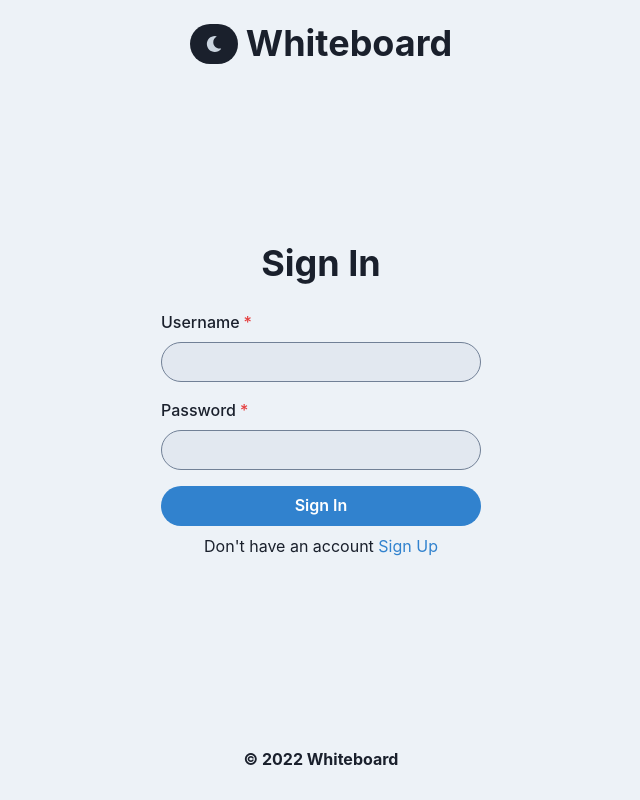
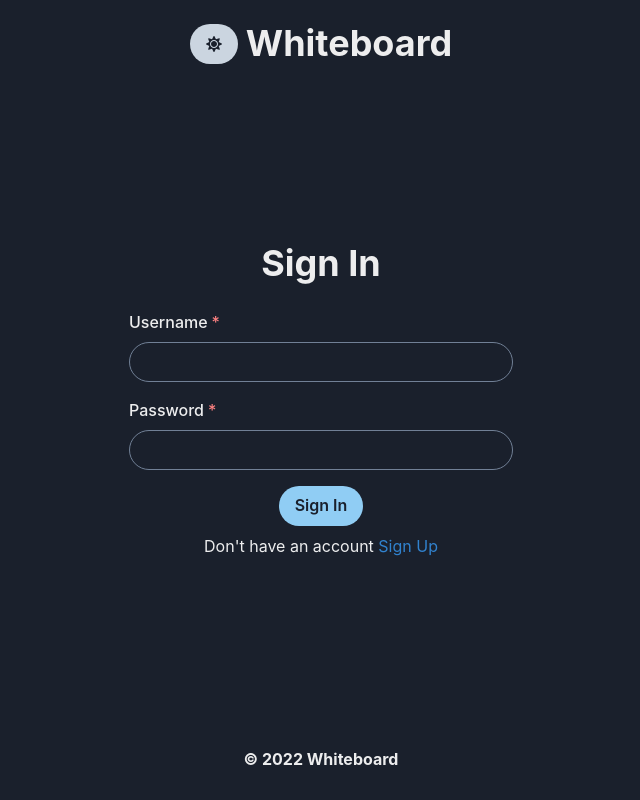
Before and after one commit to ahmadjubran/401-whiteboard-frontend, a React (Create React App) app: page / in a window 1280 px wide. Shown: the whole page, without its empty margins (319-959 px from the left). Built offline with nearby package versions, Linux system fonts and the light colour scheme; no server answers.

Commit message:
Use Chakra UI to design components

```diff
--- a/package.json
+++ b/package.json
@@ -3,6 +3,7 @@
   "version": "0.1.0",
   "private": true,
   "dependencies": {
+    "@chakra-ui/icon": "^3.0.12",
     "@chakra-ui/react": "^2.4.1",
     "@testing-library/jest-dom": "^5.16.5",
     "@testing-library/user-event": "^13.5.0",
--- a/src/components/main/post/Add-post-form.js
+++ b/src/components/main/post/Add-post-form.js
@@ -12,23 +12,6 @@ export default function Addpostform(props) {
   const { dispatch } = useContext(PostContext);
   const { colorMode } = useColorMode();
   const inputBg = colorMode === "light" ? "gray.200" : "gray.800";
-
-  const [width, setWidth] = useState(window.innerWidth);
-  useEffect(() => {
-    window.addEventListener("resize", () => {
-      setWidth(window.innerWidth);
-    });
-  }, []);
-
-  const handleWidth = () => {
-    if (width < 600) {
-      return "90vw";
-    } else if (width < 900) {
-      return "75vw";
-    } else {
-      return "50vw";
-    }
-  };
 
   const handleChange = (e) => {
     if (e.target.name === "title") {
@@ -75,10 +58,10 @@ export default function Addpostform(props) {
             type="text"
             name="title"
             bg={inputBg}
-            w={handleWidth()}
             border="1px"
             borderColor="gray.500"
             borderRadius="full"
+            variant="post"
           />
         </FormControl>
         <FormControl id="content" isRequired mt={4}>
@@ -87,7 +70,6 @@ export default function Addpostform(props) {
             type="text"
             name="content"
             bg={inputBg}
-            w={handleWidth()}
             resize="none"
             lineHeight="1.5"
             rows="5"
--- a/src/components/main/post/Comment.js
+++ b/src/components/main/post/Comment.js
@@ -11,15 +11,21 @@ export default function Comment(props) {
         comments.map((comment, index) => (
           <Box key={index} borderRadius="lg" mb={4}>
             <Flex alignItems="left" flexDir="column">
-              <Box display="flex" alignItems="start" gridGap={3}>
+              <Box display="flex" alignItems="center" gridGap={3}>
                 <img
                   src="https://png.pngitem.com/pimgs/s/4-40070_user-staff-man-profile-user-account-icon-jpg.png"
                   alt="avatar"
-                  style={{ borderRadius: "50%", width: "30px", height: "30px" }}
+                  style={{ borderRadius: "50%", width: "35px", height: "35px" }}
                 />
-                <Heading size="sm">{comment.User.userName}</Heading>
+                <Box display="flex" alignItems="start" flexDir="column">
+                  <Heading size="sm">{comment.User.userName}</Heading>
+                  <Text fontSize="xs" color="gray.500">
+                    {new Date(comment.createdAt).toLocaleString().split(",")[0].slice(0, -5)} at{" "}
+                    {new Date(comment.createdAt).toLocaleString().split(",")[1]}
+                  </Text>
+                </Box>
               </Box>
-              <Text color="gray.500" fontSize="s" align="left" ml={10}>
+              <Text align="left" ml={12}>
                 {comment.content}
               </Text>
             </Flex>
--- a/src/components/main/post/Delete-post.js
+++ b/src/components/main/post/Delete-post.js
@@ -33,8 +33,9 @@ export default function Deletepost(props) {
 
   return (
     <div>
-      <Button onClick={handleDelete} colorScheme="red" variant="outline" borderRadius="50%" ml={2} p={1}>
+      <Button onClick={handleDelete} colorScheme="red" variant="none" ml={2} p={1}>
         {<BsTrash />}
+        <span style={{ marginLeft: "5px" }}>Delete post</span>
       </Button>
     </div>
   );
--- a/src/components/main/post/Edit-post.js
+++ b/src/components/main/post/Edit-post.js
@@ -61,14 +61,14 @@ export default function Editpost(props) {
         position: "top",
       });
       setShow(false);
-      e.target.reset();
     }
   };
 
   return (
     <>
-      <Button onClick={() => setShow(true)} colorScheme="blue" variant="outline" borderRadius="50%" ml={2} p={1}>
+      <Button onClick={() => setShow(true)} colorScheme="blue" variant="none" ml={2} p={1}>
         {<BsPencil />}
+        <span style={{ marginLeft: "5px" }}>Edit Post</span>
       </Button>
 
       <Modal isOpen={show} onClose={() => setShow(false)} size="2xl">
--- a/src/components/main/sign/Signin.js
+++ b/src/components/main/sign/Signin.js
@@ -9,24 +9,24 @@ export default function Signin(props) {
   const { colorMode } = useColorMode();
   const inputBg = colorMode === "light" ? "gray.200" : "gray.800";
 
-  const [width, setWidth] = useState(window.innerWidth);
-  useEffect(() => {
-    window.addEventListener("resize", () => {
-      setWidth(window.innerWidth);
-    });
-  }, []);
+  // const [width, setWidth] = useState(window.innerWidth);
+  // useEffect(() => {
+  //   window.addEventListener("resize", () => {
+  //     setWidth(window.innerWidth);
+  //   });
+  // }, []);
 
-  const handleWidth = () => {
-    if (width < 300) {
-      return "100vw";
-    } else if (width < 600) {
-      return "75vw";
-    } else if (width < 900) {
-      return "50vw";
-    } else {
-      return "25vw";
-    }
-  };
+  // const handleWidth = () => {
+  //   if (width < 300) {
+  //     return "100vw";
+  //   } else if (width < 600) {
+  //     return "75vw";
+  //   } else if (width < 900) {
+  //     return "50vw";
+  //   } else {
+  //     return "25vw";
+  //   }
+  // };
 
   return (
     <VStack
@@ -41,10 +41,10 @@ export default function Signin(props) {
         <FormControl id="username" isRequired mt={4}>
           <FormLabel>Username</FormLabel>
           <Input
+            variant="sign"
             type="text"
             name="username"
             bg={inputBg}
-            w={handleWidth()}
             border="1px"
             borderColor="gray.500"
             borderRadius="full"
@@ -53,16 +53,16 @@ export default function Signin(props) {
         <FormControl id="password" isRequired mt={4}>
           <FormLabel>Password</FormLabel>
           <Input
+            variant="sign"
             type="password"
             name="password"
             bg={inputBg}
-            w={handleWidth()}
             border="1px"
             borderColor="gray.500"
             borderRadius="full"
           />
         </FormControl>
-        <Button type="submit" colorScheme="blue" mt={4} w={handleWidth()} borderRadius="full">
+        <Button type="submit" colorScheme="blue" mt={4} borderRadius="full">
           Sign In
         </Button>
       </form>
--- a/src/components/main/sign/Signup.js
+++ b/src/components/main/sign/Signup.js
@@ -19,25 +19,6 @@ export default function Signup(props) {
   const { colorMode } = useColorMode();
   const inputBg = colorMode === "light" ? "gray.200" : "gray.800";
 
-  const [width, setWidth] = useState(window.innerWidth);
-  useEffect(() => {
-    window.addEventListener("resize", () => {
-      setWidth(window.innerWidth);
-    });
-  }, []);
-
-  const handleWidth = () => {
-    if (width < 300) {
-      return "100vw";
-    } else if (width < 600) {
-      return "75vw";
-    } else if (width < 900) {
-      return "50vw";
-    } else {
-      return "25vw";
-    }
-  };
-
   return (
     <VStack
       w="100vw"
@@ -51,10 +32,10 @@ export default function Signup(props) {
         <FormControl id="username" isRequired>
           <FormLabel>Username</FormLabel>
           <Input
+            variant="sign"
             type="text"
             name="username"
             bg={inputBg}
-            w={handleWidth()}
             border="1px"
             borderColor="gray.500"
             borderRadius="full"
@@ -64,10 +45,10 @@ export default function Signup(props) {
         <FormControl id="password" isRequired mt={4}>
           <FormLabel>Password</FormLabel>
           <Input
+            variant="sign"
             type="password"
             name="password"
             bg={inputBg}
-            w={handleWidth()}
             border="1px"
             borderColor="gray.500"
             borderRadius="full"
@@ -77,10 +58,10 @@ export default function Signup(props) {
         <FormControl id="confirmPassword" isRequired mt={4}>
           <FormLabel>Confirm Password</FormLabel>
           <Input
+            variant="sign"
             type="password"
             name="confirmPassword"
             bg={inputBg}
-            w={handleWidth()}
             border="1px"
             borderColor="gray.500"
             borderRadius="full"
@@ -90,17 +71,17 @@ export default function Signup(props) {
         <FormControl id="email" isRequired mt={4}>
           <FormLabel>Email</FormLabel>
           <Input
+            variant="sign"
             type="email"
             name="email"
             bg={inputBg}
-            w={handleWidth()}
             border="1px"
             borderColor="gray.500"
             borderRadius="full"
           />
         </FormControl>
 
-        <FormControl id="role" isRequired w={handleWidth()} mt={4}>
+        <FormControl id="role" isRequired mt={4}>
           <FormLabel>Role</FormLabel>
           <RadioGroup
             name="role"
@@ -114,7 +95,7 @@ export default function Signup(props) {
             <Radio value="admin">Admin</Radio>
           </RadioGroup>
         </FormControl>
-        <Button type="submit" mt={4} w={handleWidth()} colorScheme="blue" borderRadius="full">
+        <Button type="submit" mt={4} colorScheme="blue" borderRadius="full">
           Sign Up
         </Button>
       </form>
--- a/src/index.js
+++ b/src/index.js
@@ -9,7 +9,7 @@ import reportWebVitals from "./reportWebVitals";
 
 const root = ReactDOM.createRoot(document.getElementById("root"));
 root.render(
-  <ChakraProvider>
+  <ChakraProvider theme={theme}>
     <AuthProvider>
       <ColorModeScript initialColorMode={theme.config.initialColorMode} />
       <React.StrictMode>
--- a/src/theme.js
+++ /dev/null
@@ -1,10 +0,0 @@
-import { extendTheme } from "@chakra-ui/react";
-
-const config = {
-  initialColorMode: "dark",
-  useSystemColorMode: false,
-};
-
-const theme = extendTheme({ config });
-
-export default theme;
--- /dev/null
+++ b/src/theme/index.js
@@ -0,0 +1,74 @@
+import { extendTheme } from "@chakra-ui/react";
+
+const theme = extendTheme({
+  config: {
+    initialColorMode: "dark",
+    useSystemColorMode: false,
+  },
+
+  breakpoints: {
+    base: "0em",
+    sm: "20em",
+    md: "48em",
+    lg: "62em",
+    xl: "80em",
+  },
+
+  colors: {
+    gray: {
+      50: "#f7fafc",
+      100: "#edf2f7",
+      200: "#e2e8f0",
+      300: "#cbd5e0",
+      400: "#a0aec0",
+      500: "#718096",
+      600: "#4a5568",
+      700: "#2d3748",
+      800: "#1a202c",
+      900: "#171923",
+    },
+  },
+
+  fontSizes: {
+    xs: "0.75rem",
+    sm: "0.875rem",
+    md: "1rem",
+    lg: "1.125rem",
+    xl: "1.25rem",
+    "2xl": "1.5rem",
+    "3xl": "1.875rem",
+    "4xl": "2.25rem",
+    "5xl": "3rem",
+    "6xl": "4rem",
+  },
+
+  components: {
+    Input: {
+      variants: {
+        sign: {
+          field: {
+            width: {
+              base: "100vw",
+              sm: "75vw",
+              md: "50vw",
+              lg: "40vw",
+              xl: "30vw",
+            },
+          },
+        },
+        post: {
+          field: {
+            width: {
+              base: "90vw",
+              md: "75vw",
+              lg: "50vw",
+              xl: "40vw",
+            },
+          },
+        },
+      },
+    },
+  },
+});
+
+export default theme;
```
Also changed, not shown: src/components/main/post/Post.js (+40 -8 lines), 1 other file (tests, documents, lock files or other folders).
